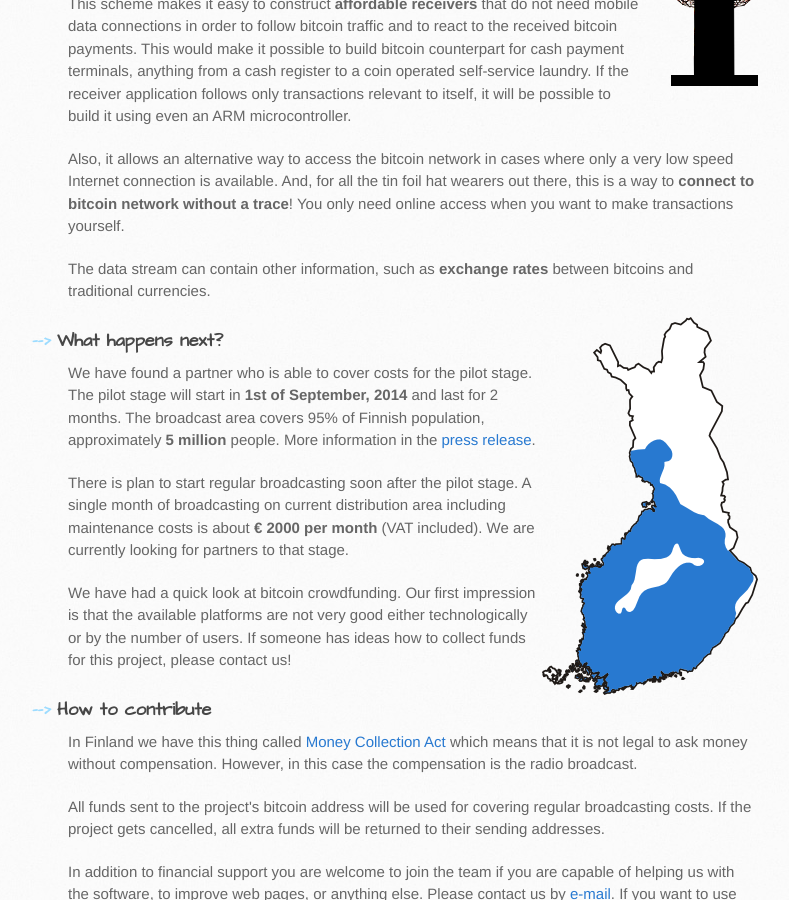
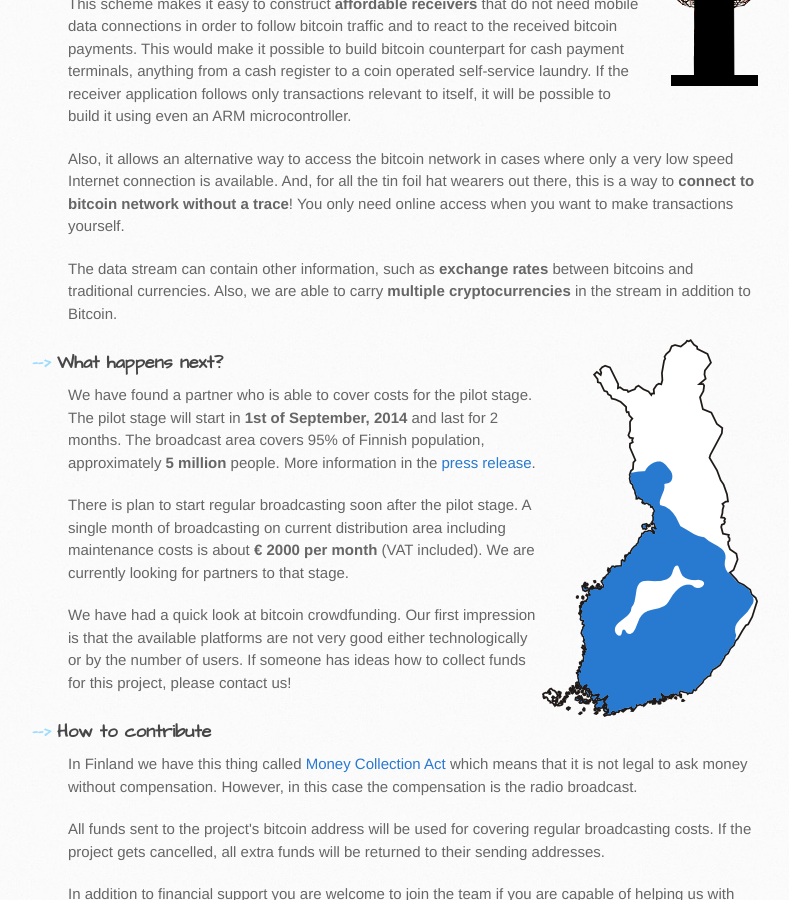
Before and after one commit to koodilehto/kryptoradio, a Jekyll site: the page built from index.html, in a window 1280 px wide and 900 px high, scrolled down 1602 px. Shown: the whole window, without its empty margins (102-891 px from the left). Built offline with Jekyll 4.4.1, drawn with Linux system fonts in a browser that asks for light colours; some of the changed text lies outside the part shown.

Commit message:
Tell about support for multiple cryptocurrencies

```diff
--- a/index.html
+++ b/index.html
@@ -58,7 +58,8 @@ transactions yourself.</p>
 
 <p>The data stream can contain other information, such
 as <strong>exchange rates</strong> between bitcoins and traditional
-currencies.</p>
+currencies. Also, we are able to carry <strong>multiple
+cryptocurrencies</strong> in the stream in addition to Bitcoin.</p>
 
 <h3 id="when">What happens next?</h3>
 
```
Also changed, not shown: other parts of index.html (+1 -1 lines).
